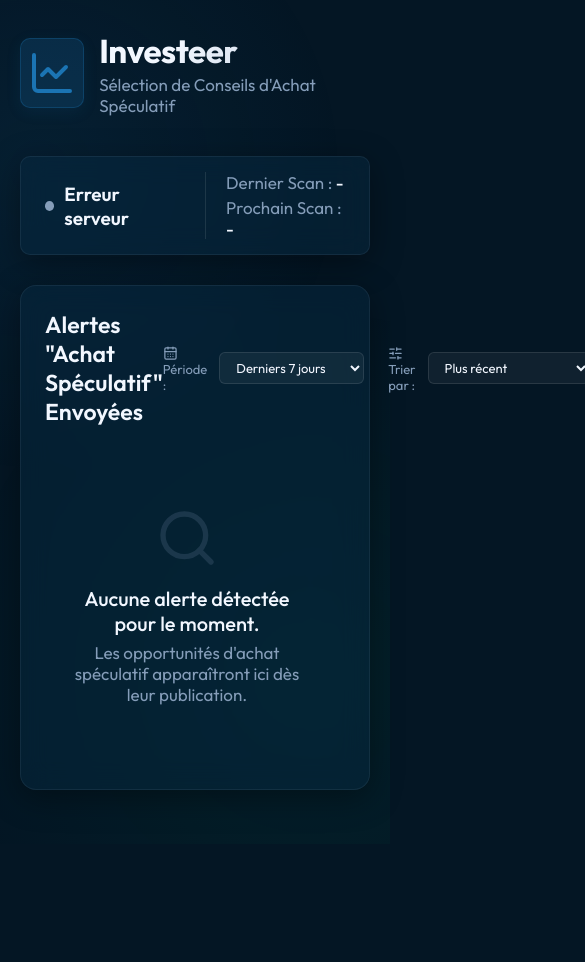
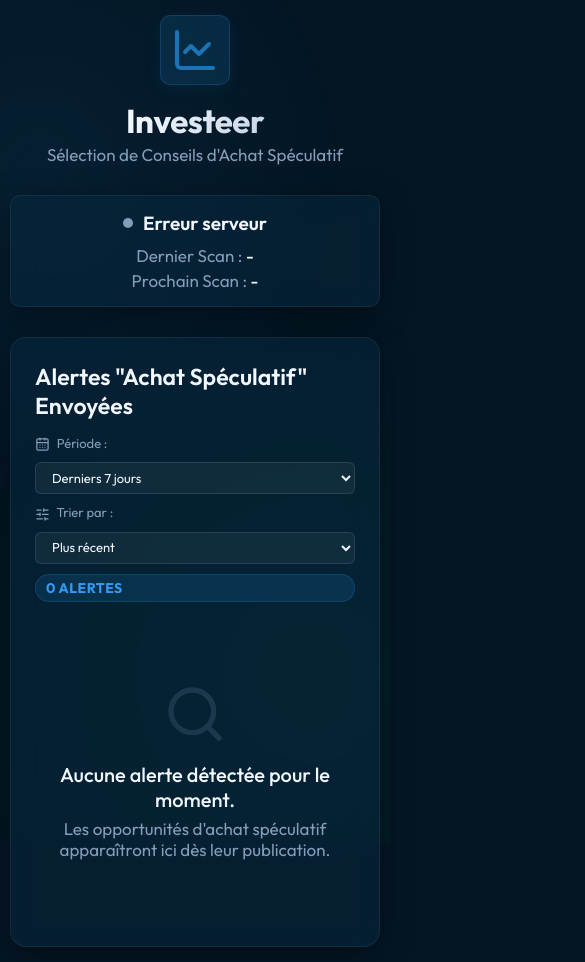
Before and after one commit to 0xHellCat/Investeer, a website: page public/index.html in a window 390 px wide. Shown: the top 962 px of the page, 585 px wide, since content can reach past the window. Before the commit the page ends 844 px from the top, so only its background shows below. Drawn offline with nearby package versions, Linux system fonts and the light colour scheme; no server answers.

Commit message:
feat: make index.html responsive and fully readable on mobile phones

```diff
--- a/package.json
+++ b/package.json
@@ -1,6 +1,6 @@
 {
   "name": "investeer",
-  "version": "1.2.2",
+  "version": "1.3.0",
   "description": "",
   "main": "index.js",
   "scripts": {
--- a/public/index.html
+++ b/public/index.html
@@ -383,6 +383,85 @@
         padding-bottom: 16px;
       }
     }
+
+    @media (max-width: 768px) {
+      body {
+        overflow-y: auto !important;
+      }
+
+      .app-container {
+        padding: 15px 10px !important;
+      }
+
+      .app-header {
+        flex-direction: column !important;
+        align-items: stretch !important;
+        gap: 15px !important;
+      }
+
+      .logo-area {
+        justify-content: center;
+        text-align: center;
+        flex-direction: column;
+      }
+
+      .status-box {
+        flex-direction: column !important;
+        align-items: center !important;
+        text-align: center;
+        gap: 10px !important;
+        width: 100%;
+      }
+
+      .time-stats {
+        border-left: none !important;
+        padding-left: 0 !important;
+        align-items: center;
+      }
+
+      .section-header {
+        flex-direction: column !important;
+        align-items: stretch !important;
+        gap: 15px !important;
+      }
+
+      .filter-controls {
+        flex-direction: column !important;
+        align-items: stretch !important;
+        gap: 10px !important;
+        width: 100%;
+      }
+
+      .sort-dropdown {
+        width: 100% !important;
+      }
+
+      .alerts-list {
+        max-height: none !important;
+        overflow-y: visible !important;
+        padding-right: 0 !important;
+        gap: 15px !important;
+      }
+
+      .alert-card {
+        padding: 15px !important;
+      }
+
+      .card-meta {
+        flex-direction: column !important;
+        gap: 8px !important;
+      }
+
+      .card-header {
+        flex-direction: column !important;
+        align-items: flex-start !important;
+        gap: 8px !important;
+      }
+
+      .card-badge {
+        align-self: flex-start;
+      }
+    }
   </style>
 </head>
 
```
